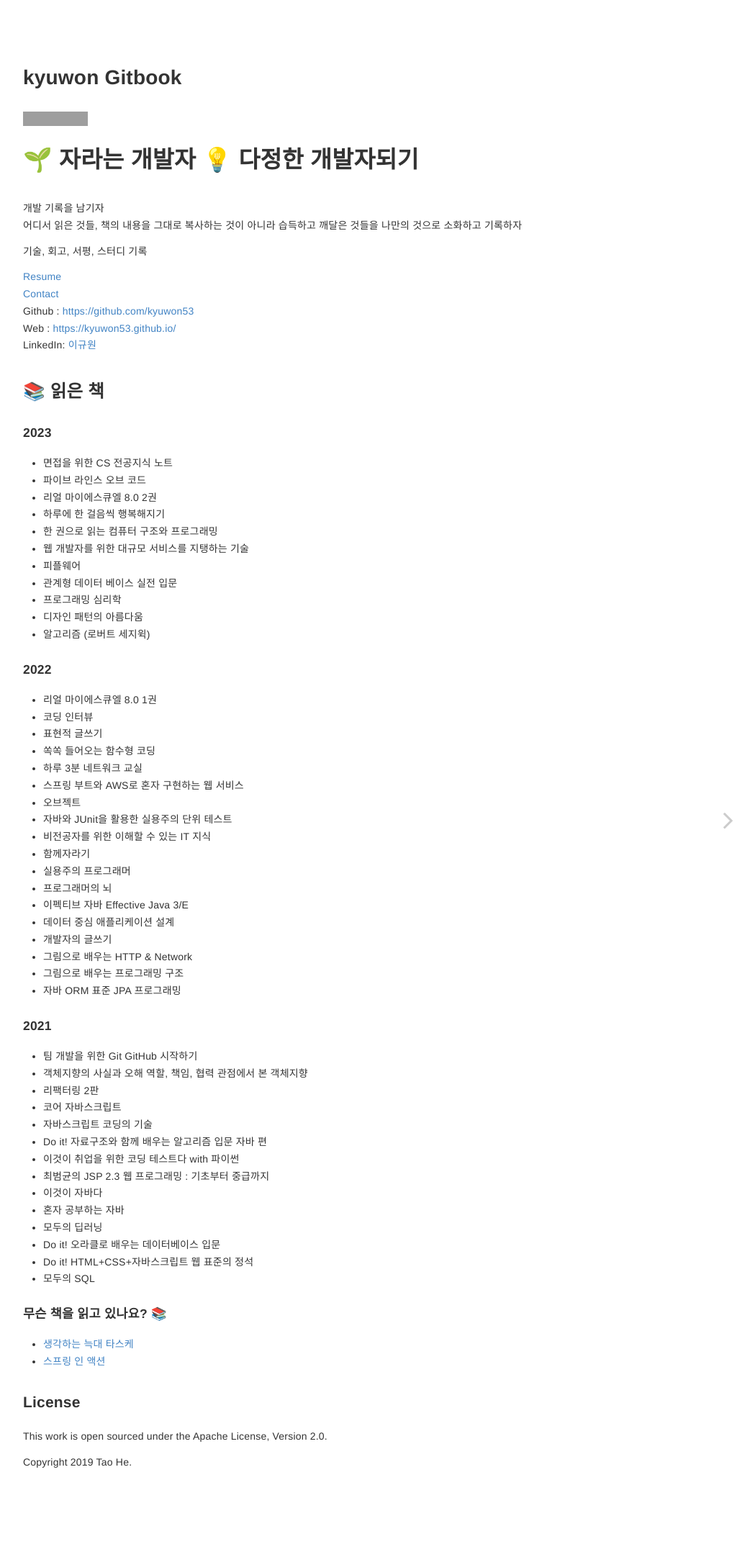
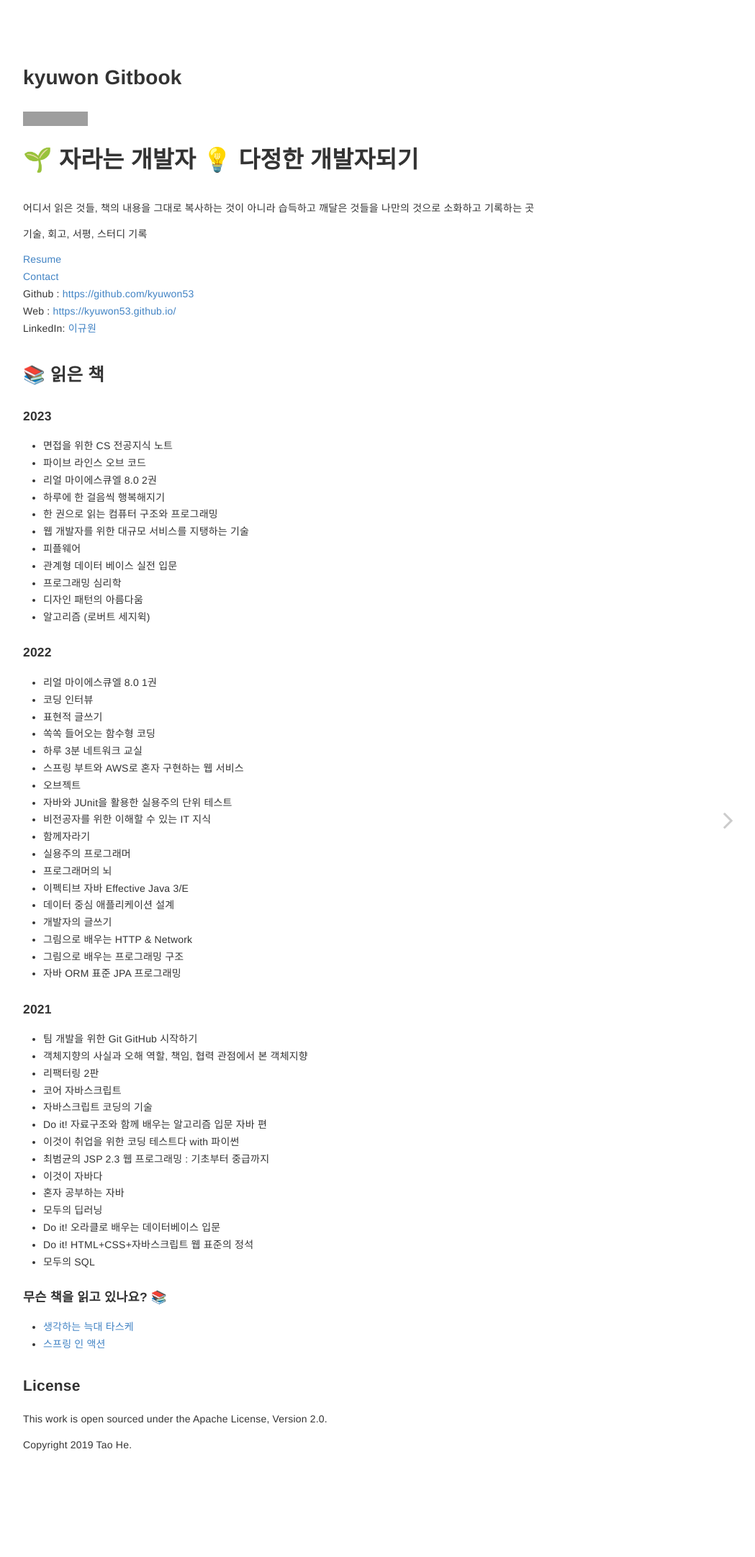
Before and after one commit to kyuwon53/kyuwon53.github.io, a Jekyll site: the page built from index.md, in a window 1280 px wide. Shown: the whole page at 72% size, without its empty margins (223-1272 px from the left). Built offline with Jekyll 4.4.1, drawn with Linux system fonts in a browser that asks for light colours; comment, search, counter and statistics services are not loaded; grey boxes are pictures that could not be loaded.

Commit message:
인덱스 페이지 설명 수정

```diff
--- a/index.md
+++ b/index.md
@@ -6,8 +6,7 @@ layout: home
 
 <p style="font-weight:bolder; font-size:2.325em;"> 🌱 자라는 개발자  💡 다정한 개발자되기 </p>
 
-개발 기록을 남기자
-어디서 읽은 것들, 책의 내용을 그대로 복사하는 것이 아니라 습득하고 깨달은 것들을 나만의 것으로 소화하고 기록하자
+어디서 읽은 것들, 책의 내용을 그대로 복사하는 것이 아니라 습득하고 깨달은 것들을 나만의 것으로 소화하고 기록하는 곳
 
 기술, 회고, 서평, 스터디 기록
 
```
